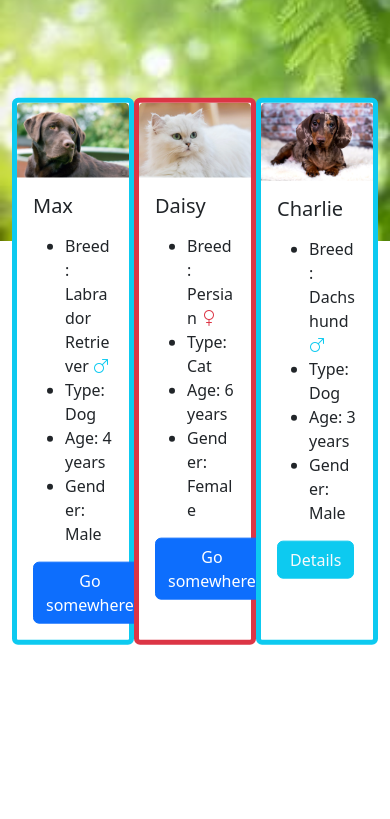
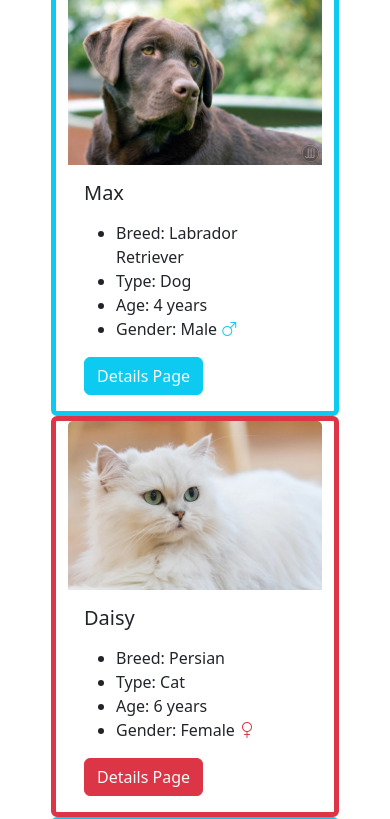
Before and after one commit to dSushant717/ASE220-02, a plain HTML site: page index.html in a window 390 px wide. Shown: the part 51-870 px from the top of the page. Before the commit the page ends 844 px from the top, so only its background shows below. Drawn offline with nearby package versions, Linux system fonts and the light colour scheme.

Commit message:
Responsive home page

```diff
--- a/index.html
+++ b/index.html
@@ -12,52 +12,57 @@
 </head>
 
 <body>
-    <div class="container d-flex flex-md-row mb-3 justify-content-around cover">
-        <div class="card border-info border-5" style="width: 18rem;">
+    <h1 class="text-center">A pet shelter</h1>
+    <div class="container">
+        <div class="row d-flex justify-content-evenly cover">
+            <div class="card border-info border-5 col-sm-12 col-lg-4 align-self-center" style="width: 18rem;">
                 <img src="images/Labrador_Retriever.webp" class="card-img-top" alt="Labrador Retriever">
                 <div class="card-body">
                     <h5 class="card-title">Max</h5>
                     <p class="card-text">
                     <ul>
-                    <li>Breed: Labrador Retriever <i class="bi bi-gender-male text-info"></i></li>
+                        <li>Breed: Labrador Retriever</li>
                         <li>Type: Dog</li>
                         <li>Age: 4 years</li>
-                    <li>Gender: Male</li>
+                        <li>Gender: Male  <i class="bi bi-gender-male text-info"></i></li>
                     </ul>
                     </p>
-                <a href="#" class="btn btn-primary">Go somewhere</a>
+                    <a href="#" class="btn btn-info text-light">Details Page</a>
                 </div>
             </div>
-        <div class="card border-danger border-5" style="width: 18rem;">
+            <div class="card border-danger border-5 col-sm-12 col-lg-4 align-self-center" style="width: 18rem;">
                 <img src="images/Persian.webp" class="card-img-top" alt="Persian">
                 <div class="card-body">
                     <h5 class="card-title">Daisy</h5>
                     <p class="card-text">
                     <ul>
-                    <li>Breed: Persian <i class="bi bi-gender-female text-danger"></i></li>
+                        <li>Breed: Persian</li>
                         <li>Type: Cat</li>
                         <li>Age: 6 years</li>
-                    <li>Gender: Female</li>
+                        <li>Gender: Female <i class="bi bi-gender-female text-danger"></i></li>
                     </ul>
                     </p>
-                <a href="#" class="btn btn-primary">Go somewhere</a>
+                    <a href="#" class="btn btn-danger text-light">Details Page</a>
+
                 </div>
             </div>
-        <div class="card border-info border-5" style="width: 18rem;">
+            <div class="card border-info border-5 col-sm-12 col-lg-4 align-self-center" style="width: 18rem;">
                 <img src="images/Dachshund.webp" class="card-img-top" alt="Dachshund">
                 <div class="card-body">
                     <h5 class="card-title">Charlie</h5>
                     <p class="card-text">
                     <ul>
-                    <li>Breed: Dachshund <i class="bi bi-gender-male text-info"></i></li>
+                        <li>Breed: Dachshund</li>
                         <li>Type: Dog</li>
                         <li>Age: 3 years</li>
-                    <li>Gender: Male</li>
+                        <li>Gender: Male <i class="bi bi-gender-male text-info"></i></li>
                     </ul>
                     </p>
-                <a href="#" class="btn btn-info text-light">Details</a>
+                    <a href="#" class="btn btn-info text-light">Details Page</a>
                 </div>
             </div>
+        </div>
+
     </div>
 
 
--- a/style.css
+++ b/style.css
@@ -1,15 +1,5 @@
 .cover {
-    position: absolute;
-    top: 50%;
-    left: 50%;
-    transform: translate(-50%,-50%);
-
-}
-
-body {
-    background-image: url(images/Greenery.jpg);
-    background-repeat: no-repeat;
-    background-size: cover;
+    min-height: 75vh;
 }
 
 .card:hover {
```
Lines whose indentation alone changed are shown as unchanged.
